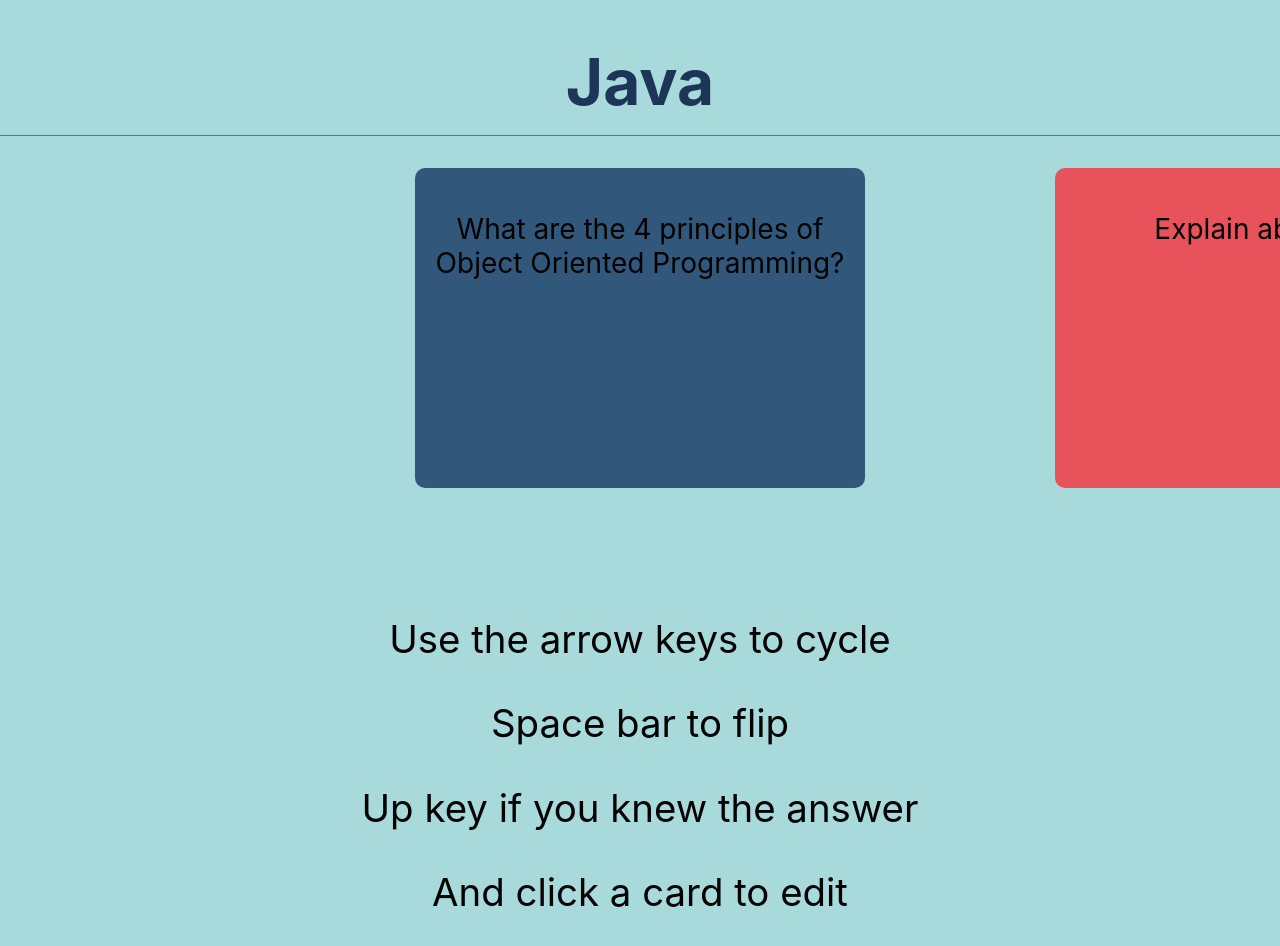
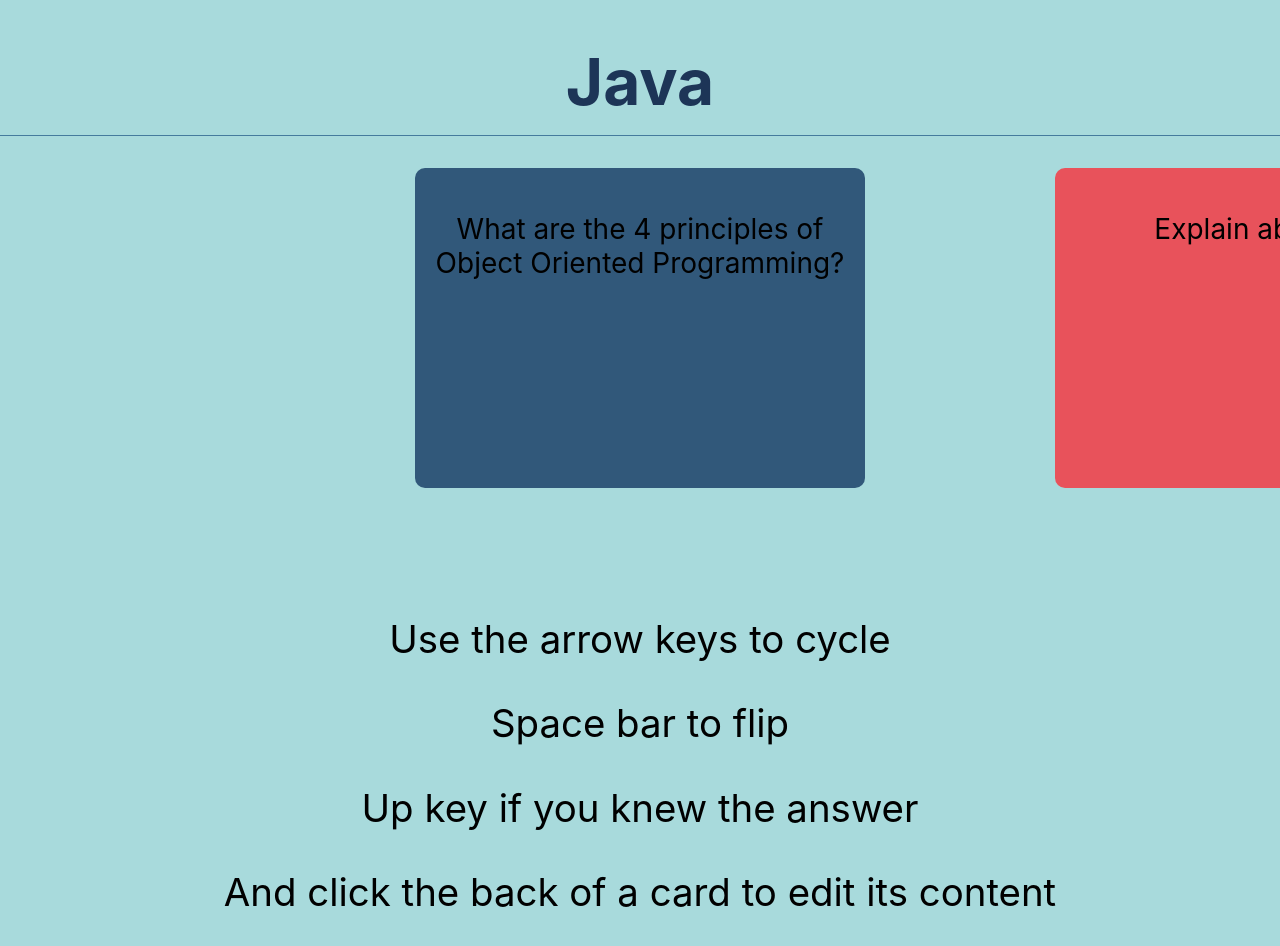
Before and after one commit to michael-mcmasters/Notecards, a React (Create React App) app: page / in a window 1280 px wide. Shown: the top 946 px of the page. Built offline with nearby package versions, Linux system fonts and the light colour scheme.

Commit message:
Change text of card

```diff
--- a/src/App.js
+++ b/src/App.js
@@ -12,7 +12,7 @@
         <p>Use the arrow keys to cycle</p>
         <p>Space bar to flip</p>
         <p>Up key if you knew the answer</p>
-        <p>And click a card to edit</p>
+        <p>And click the back of a card to edit its content</p>
       </div>
     </div>
   );
```
